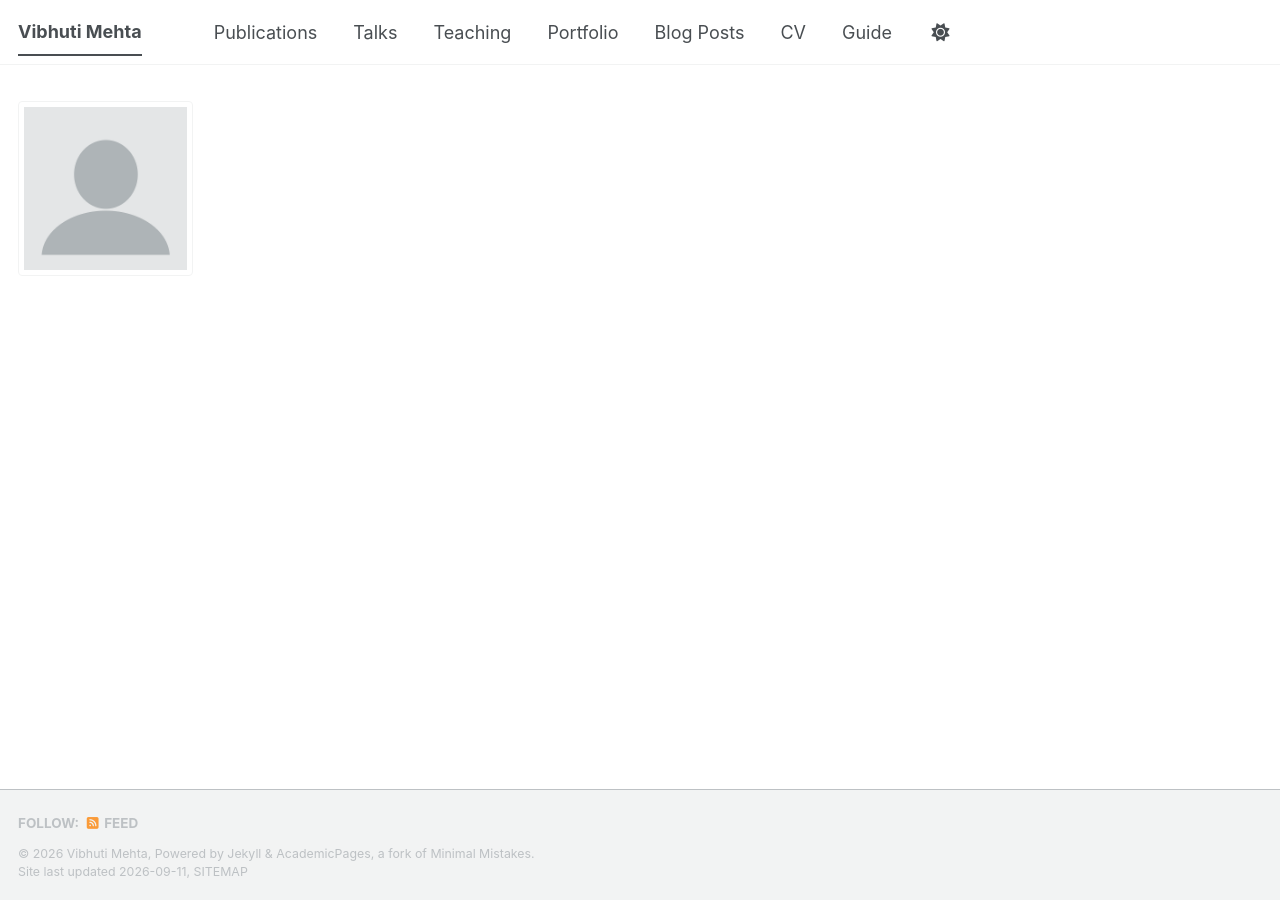
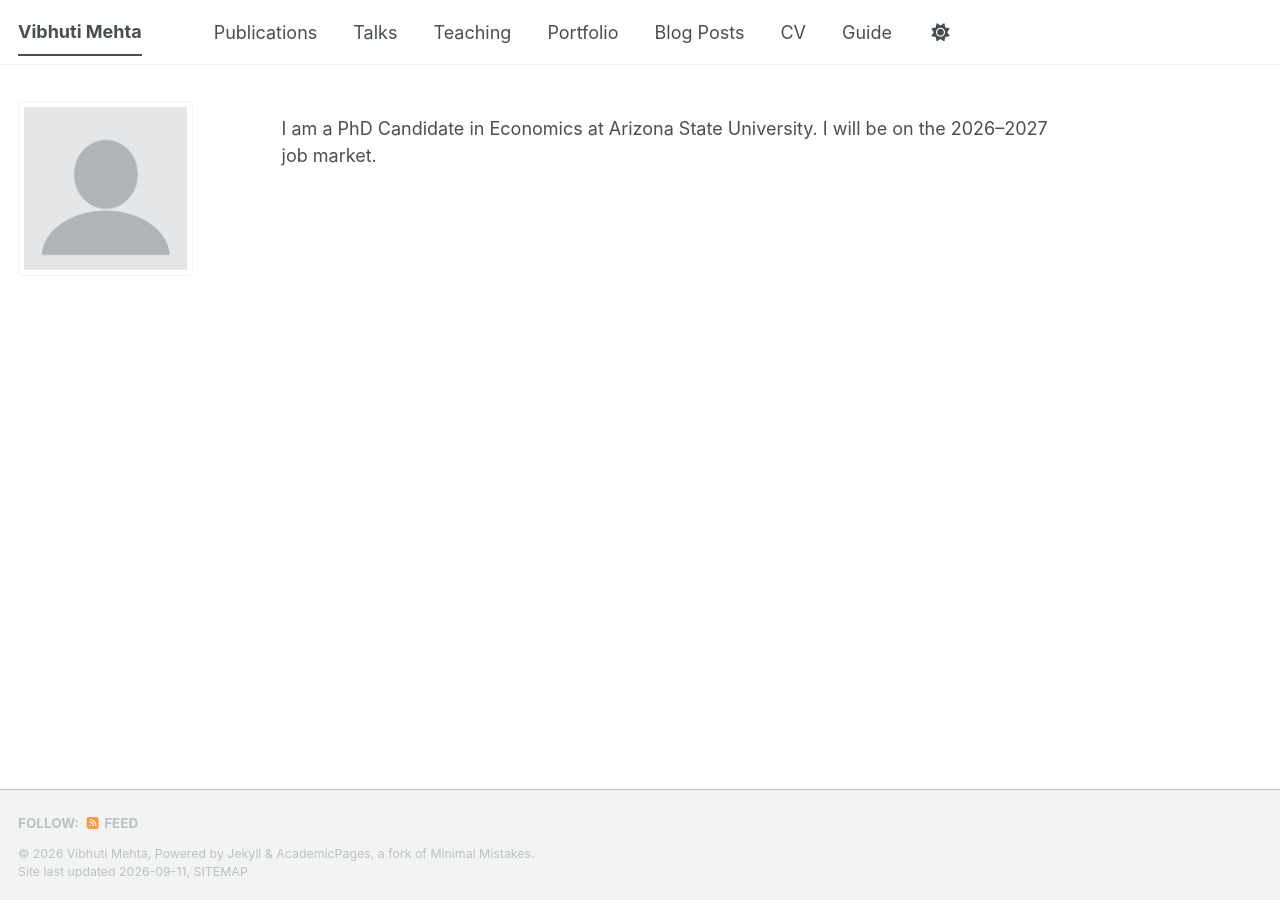
Before and after one commit to vibhuti-mehta/vibhuti-mehta.github.io, a Jekyll site: the page built from _pages/about.md, in a window 1280 px wide. Built offline with Jekyll 4.4.1, drawn with Linux system fonts in a browser that asks for light colours; a style sheet for code colours, icons or effects is not loaded.

Commit message:
Update about.md

```diff
--- a/_pages/about.md
+++ b/_pages/about.md
@@ -6,3 +6,5 @@ redirect_from:
   - /about/
   - /about.html
 ---
+
+I am a PhD Candidate in Economics at Arizona State University. I will be on the 2026–2027 job market.
```
